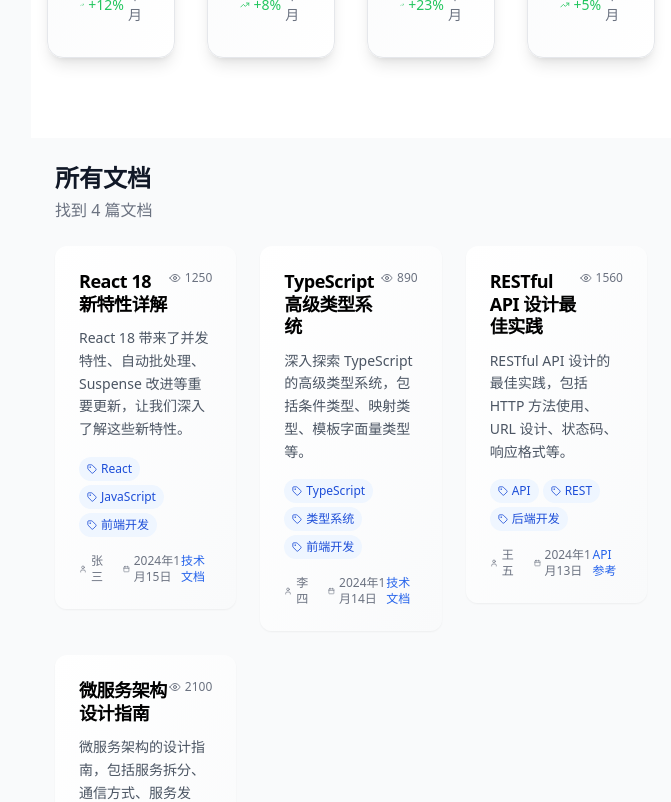
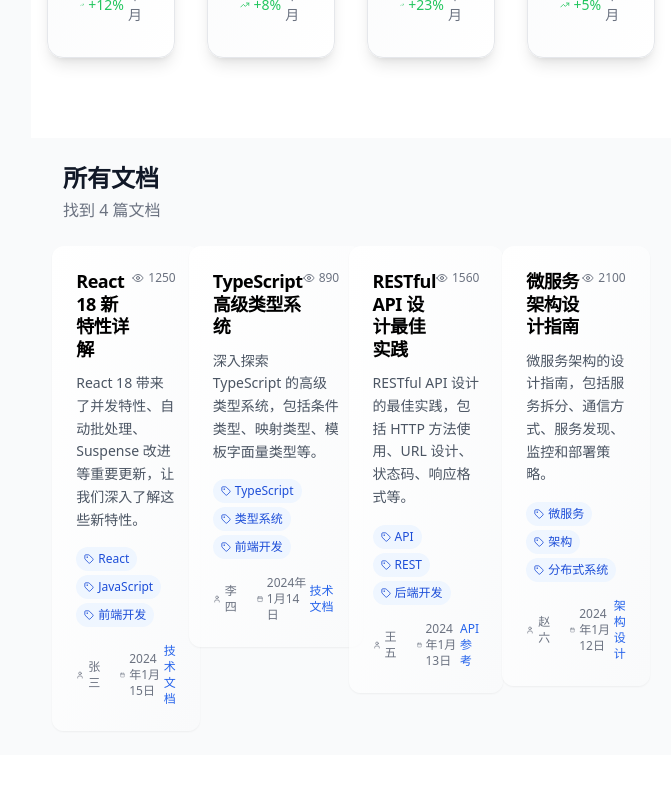
Before and after one commit to qishiyou/AI-dochub, a React (Vite) app: page / in a window 1280 px wide. Shown: the part 1320-2122 px from the top of the page, without its empty margins (609-1280 px from the left). After the commit the page ends 2075 px from the top, so only its background shows below. Built offline with nearby package versions, Linux system fonts and the light colour scheme.

Commit message:
优化文档列表布局居中显示

```diff
--- a/src/App.tsx
+++ b/src/App.tsx
@@ -39,7 +39,7 @@ function App() {
                 animate={{ opacity: 1, x: 0 }}
                 exit={{ opacity: 0, x: -20 }}
                 transition={{ duration: 0.3 }}
-                className="p-6"
+                className="px-4 py-6 sm:px-6 lg:px-8"
               >
                 <DocumentViewer
                   document={currentDocument}
@@ -62,7 +62,7 @@ function App() {
                   </>
                 )}
 
-                <div className="p-6">
+                <div className="px-4 py-6 sm:px-6 lg:px-8">
                   <DocumentList />
                 </div>
               </motion.div>
--- a/src/components/document/DocumentCard.tsx
+++ b/src/components/document/DocumentCard.tsx
@@ -16,9 +16,10 @@ export function DocumentCard({ document, onClick }: DocumentCardProps) {
       whileHover={{ y: -4, scale: 1.02 }}
       whileTap={{ scale: 0.98 }}
       transition={{ type: "spring", damping: 25, stiffness: 300 }}
+      className="w-full max-w-sm mx-auto"
     >
       <Card
-        className="cursor-pointer transition-all duration-200 hover:shadow-lg hover:shadow-blue-500/10 border-0 bg-gradient-to-br from-white to-gray-50/50 dark:from-gray-900 dark:to-gray-800/50"
+        className="cursor-pointer transition-all duration-200 hover:shadow-lg hover:shadow-blue-500/10 border-0 bg-gradient-to-br from-white to-gray-50/50 dark:from-gray-900 dark:to-gray-800/50 h-full"
         onClick={onClick}
       >
         <CardHeader className="pb-3">
--- a/src/components/document/DocumentList.tsx
+++ b/src/components/document/DocumentList.tsx
@@ -80,7 +80,7 @@ export function DocumentList() {
   }
 
   return (
-    <div className="space-y-6">
+    <div className="max-w-7xl mx-auto space-y-6">
       {/* Results header */}
       <div className="flex items-center justify-between">
         <div>
@@ -102,7 +102,7 @@ export function DocumentList() {
         initial={{ opacity: 0 }}
         animate={{ opacity: 1 }}
         transition={{ staggerChildren: 0.1 }}
-        className="grid gap-6 md:grid-cols-2 lg:grid-cols-3"
+        className="grid gap-6 sm:grid-cols-1 md:grid-cols-2 lg:grid-cols-3 xl:grid-cols-4 justify-items-center"
       >
         {filteredDocuments.map((document, index) => (
           <motion.div
```
